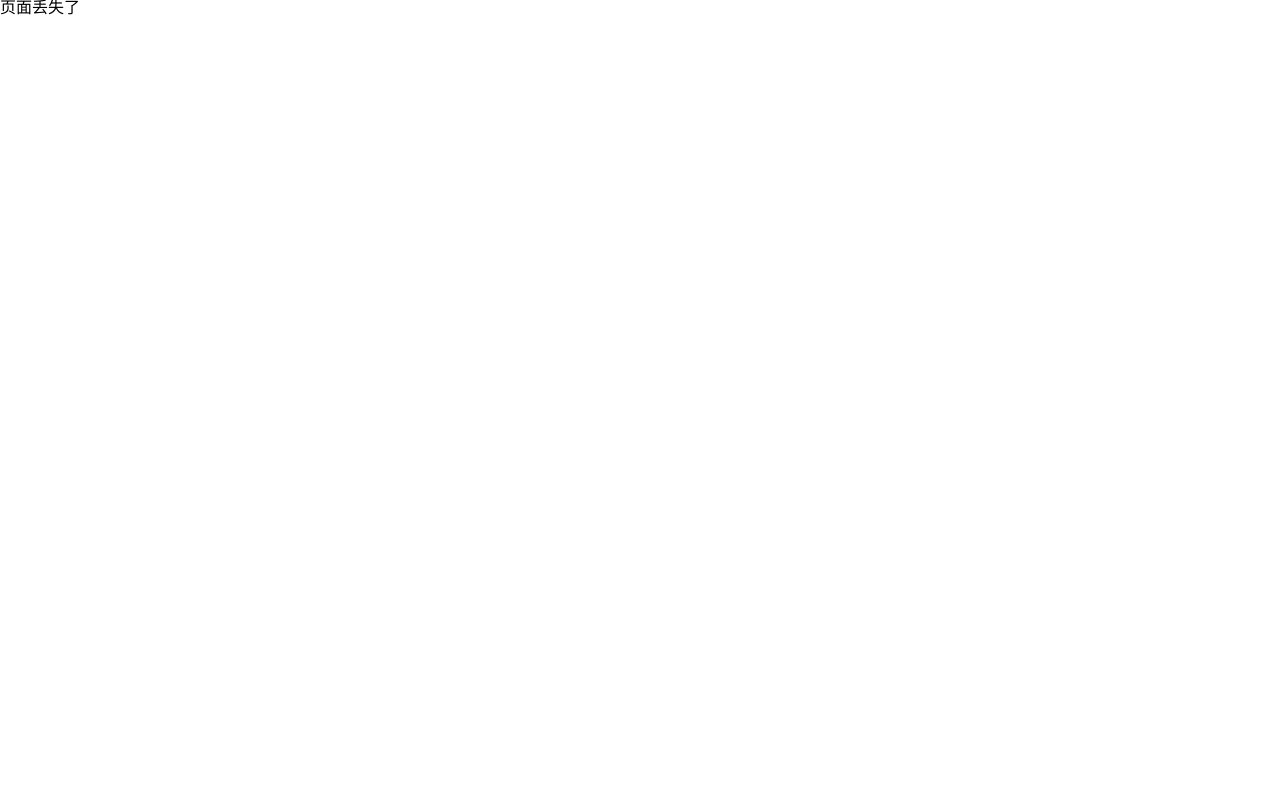
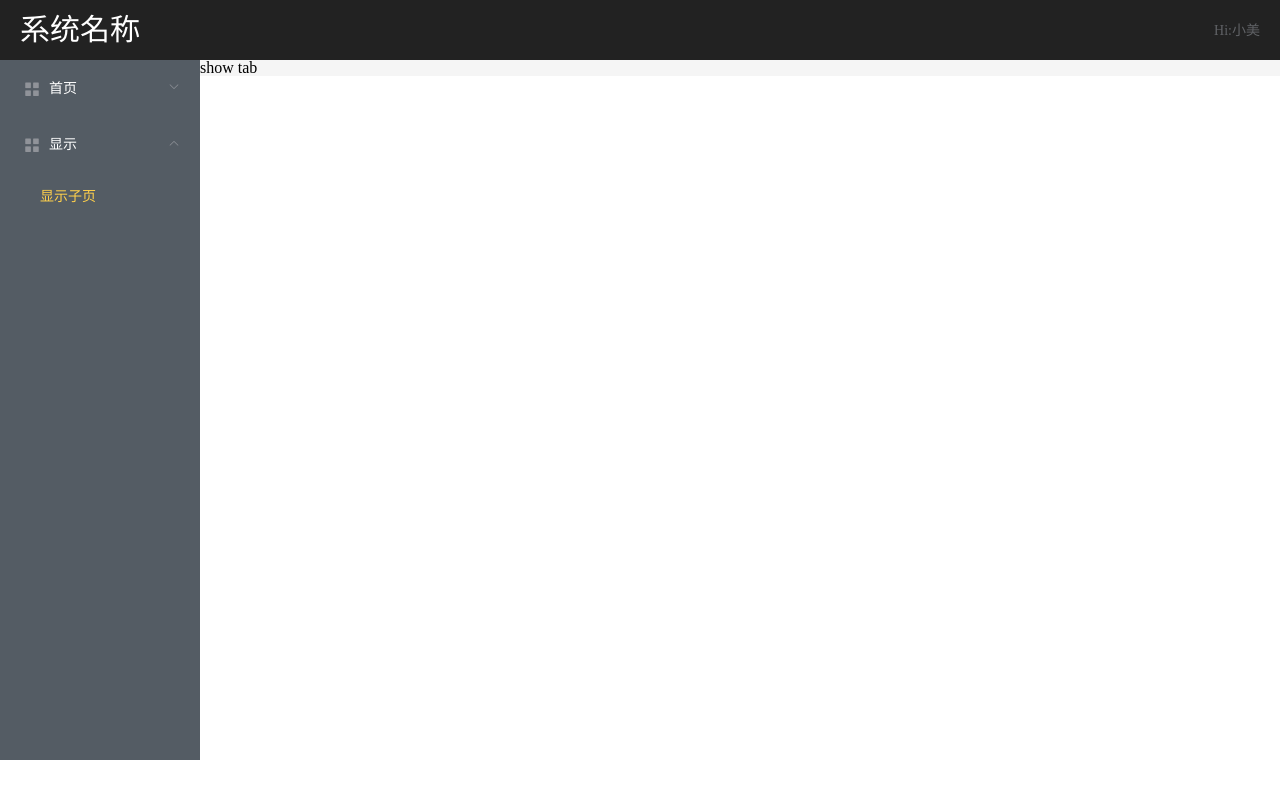
Before and after one commit to windyoung1990/admin, a Vue app: page /show/index2 in a window 1280 px wide. Before the commit this address led to /404. Built offline with nearby package versions, Linux system fonts and the light colour scheme.

Commit message:
菜单高亮问题

```diff
--- a/src/components/Layout.vue
+++ b/src/components/Layout.vue
@@ -7,7 +7,7 @@
                 <transition
                     name="fade"
                     mode="out-in">
-                    <router-view></router-view>
+                    <router-view />
                 </transition>
             </section>
         </div>
--- a/src/components/SideBar.vue
+++ b/src/components/SideBar.vue
@@ -1,44 +1,42 @@
 <template>
     <div class="side-bar">
         <el-menu
-             class="sidebar"
+            class="sidebar"
             :show-timeout="200"
+            :default-openeds="defaultOpeneds"
+            :default-active="defaultActive"
             background-color="#545c64"
             text-color="#fff"
             active-text-color="#ffd04b"
             mode="vertical">
-            <template v-for="(menu, index) in menuList" >
+            <template v-for="menu in menuList" >
                 <router-link
-                    :key="index"
-                    :index="index"
+                    :key="menu.title"
                     :to="menu.path"
                     v-if="!menu.subMenu">
-                    <el-submenu
-                        :key="index"
-                        :index="menu.index"
+                    <el-menu-item
+                        :index="menu.path"
                         class="sub-menu"
                     >
                         <template slot="title">
                             <i class="el-icon-location"></i>
                             <span>{{ menu.title }}</span>
                         </template>
-
-                    </el-submenu>
+                    </el-menu-item>
                 </router-link>
                 <el-submenu
                     v-else
-                    :key="index"
-                    :index="menu.index"
+                    :key="menu.title"
+                    :index="menu.path"
                     class="sub-menu"
                     >
                      <template slot="title">
                         <i class="el-icon-menu"></i>
                         <span>{{ menu.title }}</span>
                     </template>
-
-                    <template v-for="(submenu, subindex) in menu.subMenu">
-                        <router-link :key="subindex" :index="subindex" :to="submenu.path">
-                            <el-menu-item :index="submenu.index">{{submenu.title}}</el-menu-item>
+                    <template v-for="child in menu.subMenu">
+                        <router-link :key="child.title" :to="menu.path + child.path">
+                            <el-menu-item :index="menu.path + child.path">{{child.title}}</el-menu-item>
                         </router-link>
                     </template>
 
@@ -53,33 +51,60 @@ export default {
     name: 'SideBar',
     data() {
         return {
-            menuList: []
+            menuList: [],
         }
     },
+    computed: {
+        defaultActive() {
+            return this.$route.path
+        },
+        defaultOpeneds: {
+            get() {
+                let route = this.$route.path;
+                let indexs = route.split('/').slice(1);
+                if (indexs.length > 1) {
+                    return[`/${indexs[0]}`];
+                } else {
+                    return [];
+                }
+            },
+            set(newVal) {
+                this.defaultOpeneds = newVal
+            }
+        }
+  },
     mounted() {
         const menuTest = [
             {
-                title: '一级标题',
+                title: '首页',
+                path: '/admin',
                 index: '1',
                 subMenu: [
                     {
-                        title: '二级标题',
-                        path: '',
+                        title: '子首页',
+                        path: '/index',
                         index: '1-1'
                     }
                 ]
             },
             {
-                title: '一级标题2',
+                title: '显示',
+                path: '/show',
                 index: '2',
-                path: '',
+                 subMenu: [
+                    {
+                        title: '显示子页',
+                        path: '/index2',
+                        index: '2-1'
+                    }
+                ]
             }
         ]
         this.menuList = menuTest;
     }
 }
 </script>
-<style scoped>
+<style  scoped>
     .side-bar {
         position: fixed;
         top: 60px;
@@ -91,6 +116,10 @@ export default {
         background: #545c64;
         box-sizing: border-box;
     }
+    .side-bar a {
+        display: inline-block;
+        width: 100%;
+    }
     .sidebar {
         border: none;
     }
--- /dev/null
+++ b/src/pages/show/Show.vue
@@ -0,0 +1,23 @@
+<template>
+    <!-- <div>index 222</div> -->
+    <div>
+        <p>show tab</p>
+    </div>
+</template>
+<script>
+export default {
+    name: 'Show',
+    data() {
+        return {
+            dataList: []
+        }
+    },
+    mounted() {
+        // for(var i = 0; i < 100; i++) {
+        //     this.dataList.push(i)
+        // }
+    }
+}
+</script>
+<style  scoped>
+</style>
--- a/src/router/index.js
+++ b/src/router/index.js
@@ -3,38 +3,39 @@ import Router from 'vue-router'
 import Layout from "@/components/Layout"
 import Login from '../pages/login/Login';
 import Index from '../pages/index/Index';
+import Show from '../pages/show/Show';
+
 import NotFound from '../pages/notFound/NotFound';
 Vue.use(Router)
 const routes = [
     {
-        path: '/admin/:path?',
+      path: '/',
+      component: Layout,
+      name: Layout.name,
+    },
+    {
+      path: '/admin',
       component: Layout,
       name: Layout.name,
       children: [
         {
           path: 'index',
           component: Index,
-                // name: Index.name,
+          name: Index.name,
         }
       ]
     },
-    // {
-    //     path: '/index',
-    //     component: Index,
-    //     name: Index.name,
-    // },
-    // {
-    //     path: '/admin/:id',
-    //     component: Layout,
-    //     name: Layout.name,
-    //     children: [
-
-    //     ]
-    // },
     {
-        path: '/login',
-        component: Login,
-        name: Login.name,
+      path: '/show',
+      component: Layout,
+      name: Layout.name,
+      children: [
+        {
+          path: 'index2',
+          component: Show,
+          name: Show.name,
+        }
+      ]
     },
     {
       path: '/404',
```
Lines whose indentation alone changed are shown as unchanged.
